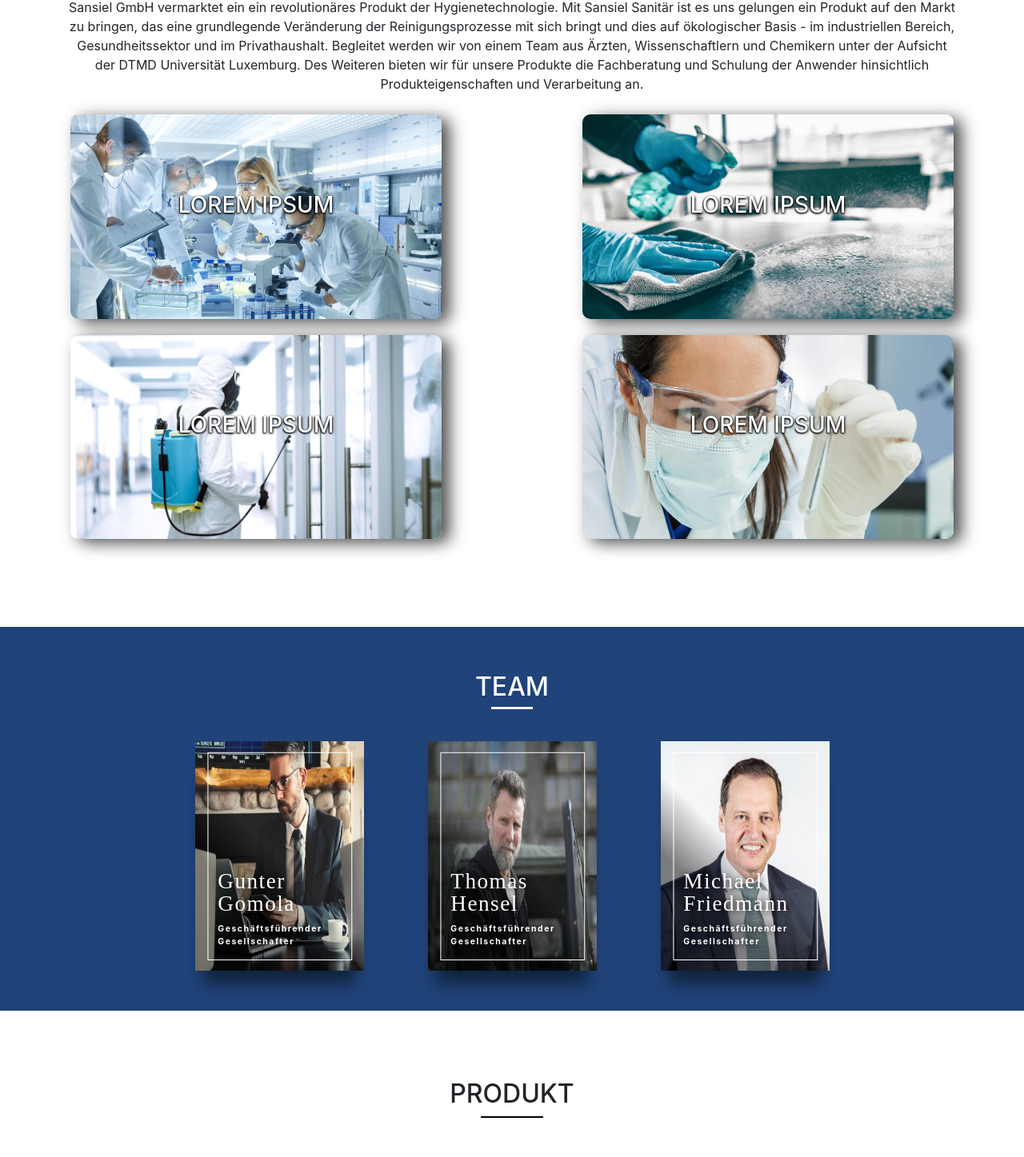
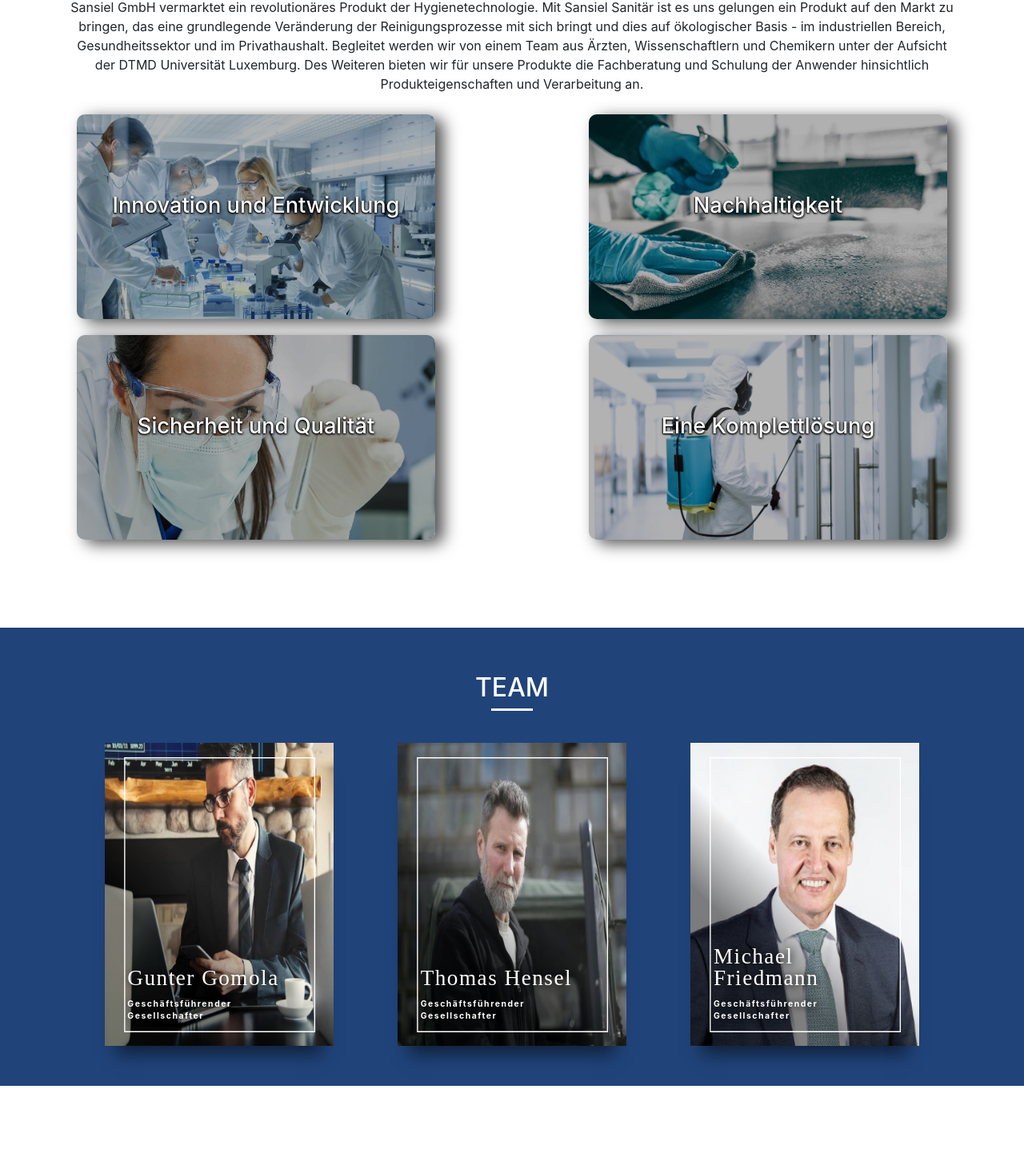
Before and after one commit to divitkarnawat/project_spray, a React (Create React App) app: page / in a window 1280 px wide. Shown: the part 972-2419 px from the top of the page at 80% size. Built offline with nearby package versions, Linux system fonts and the light colour scheme.

Commit message:
21-05 minor modifications

```diff
--- a/src/views/components/sections/AboutSection/About.js
+++ b/src/views/components/sections/AboutSection/About.js
@@ -25,7 +25,7 @@ class About extends Component {
 
 
             <p className="description description_about">
-            Sansiel GmbH vermarktet ein ein revolutionäres Produkt der Hygienetechnologie.
+            Sansiel GmbH vermarktet ein revolutionäres Produkt der Hygienetechnologie.
 Mit Sansiel Sanitär ist es uns gelungen ein Produkt auf den Markt zu bringen, das eine grundlegende Veränderung der Reinigungsprozesse mit sich bringt und dies auf ökologischer Basis - im industriellen Bereich, Gesundheitssektor und im Privathaushalt.
 Begleitet werden wir von einem Team aus Ärzten, Wissenschaftlern und Chemikern unter der Aufsicht der DTMD Universität Luxemburg.
 Des Weiteren bieten wir für unsere Produkte die Fachberatung und Schulung der Anwender hinsichtlich Produkteigenschaften und Verarbeitung an.
--- a/src/views/components/sections/ProductsSection/ProductsSection.js
+++ b/src/views/components/sections/ProductsSection/ProductsSection.js
@@ -17,7 +17,7 @@ class ProductsSection extends Component {
                 description:[
                     [
                         "Sansiel Sanitär ist eine Flüssigkeit, die nach dem Auftragen auf Oberflächen in kürzester Zeit (3 Min) zu einem harten, dünnen Film trocknet. Die antibakterielle, antivirale Wirkung (99,9%) erfolgt binnen weniger Minuten. Die Wirksamkeit bleibt bei sachgemäßer Reinigung über 12 Monate erhalten",
-                        " Die Mikroorganismen finden keine Nahrung mehr und selbst multiresistente Keime zersetzen sich sofort und permanent.",
+                        "Die Mikroorganismen finden keine Nahrung mehr und selbst multiresistente Keime zersetzen sich sofort und permanent.",
                         "Die Beschichtung stellt im ausgehärteten Zustand keine Risiken für Gesundheit und Umwelt dar."
                     ],
                     [
@@ -63,7 +63,7 @@ class ProductsSection extends Component {
     return (
     <div className="section product_section">
       <div className="container">
-                    <h2 className="title title_about">PRODUKT</h2>
+                    <h2 className="title title_about">PRODUKTE</h2>
                     <div className="divider" />
 
             <div className="projects_list">
--- a/src/views/components/sections/ProductsSection/ProductsSection.scss
+++ b/src/views/components/sections/ProductsSection/ProductsSection.scss
@@ -19,7 +19,7 @@
 
 .project
 {
-    margin: 40px auto;
+    margin: 80px auto;
     margin-top: 30px;
 
 }
@@ -32,7 +32,7 @@
   position: relative;
   min-height: 150px;
   min-width: 300px;
-  padding-top: 42%;
+  padding-top: 50%;
   top: 50%;
   width: 100%;
   transform: translateY(-50%);
--- a/src/views/components/sections/Ptest/Ptest.js
+++ b/src/views/components/sections/Ptest/Ptest.js
@@ -15,24 +15,24 @@ class Ptest extends Component{
         this.state = {
             content: [
                 {
-                    title: "LOREM IPSUM",
-                    description: "Lorem ipsum dolor sit amet, consectetur Lorem ipsum dolor sit amet, consecteturLorem ipsum dolor sit amet, consectetur Lorem ipsum dolor sit amet, consectetur, consectetur Lorem ipsum. Lorem ipsum dolor sit amet, consectetur Lorem ipsum dolor sit amet, consectetur, consectetur Lorem ipsum",
+                    title: "Innovation und Entwicklung",
+                    description: "Dank jahrelanger Forschung ist es unserem Team gelungen, nicht nur ein tragfähiges Produkt, sondern auch eine innovative Lösung zu entwickeln, die mit dem jüngsten Anstieg der Pandemien noch relevanter wird",
                     imgURL: img3
                 },
                 {
-                    title: "LOREM IPSUM",
-                    description: "Lorem ipsum dolor sit amet, consectetur Lorem ipsum dolor sit amet, consecteturLorem ipsum dolor sit amet, consectetur Lorem ipsum dolor sit amet, consectetur, consectetur Lorem ipsum. Lorem ipsum dolor sit amet, consectetur Lorem ipsum dolor sit amet, consectetur, consectetur Lorem ipsum",
-                    imgURL: img4
+                    title: "Sicherheit und Qualität",
+                    description: "Eines unserer Hauptziele ist es, Sicherheits- und Qualitätsstandards in unserer Fabrik, in der Lieferkette und bei unseren Kunden zu gewährleisten. Dies wird durch strenge Prozesse sichergestellt, die vom Management festgelegt werden.",
+                    imgURL: img1
                 },
                 {
-                    title: "LOREM IPSUM",
-                    description: "Lorem ipsum dolor sit amet, consectetur Lorem ipsum dolor sit amet, consecteturLorem ipsum dolor sit amet, consectetur Lorem ipsum dolor sit amet, consectetur, consectetur Lorem ipsum. Lorem ipsum dolor sit amet, consectetur Lorem ipsum dolor sit amet, consectetur, consectetur Lorem ipsum",
+                    title: "Nachhaltigkeit",
+                    description: "Wir sind stolz darauf, dass nicht nur die Produkte, sondern die gesamte Organisation einem sehr genau definierten Nachhaltigkeitsprogramm folgen. Dies steht im Einklang mit den europäischen Vorschriften",
                     imgURL: img2
                 },
                 {
-                    title: "LOREM IPSUM",
-                    description: "Lorem ipsum dolor sit amet, consectetur Lorem ipsum dolor sit amet, consecteturLorem ipsum dolor sit amet, consectetur Lorem ipsum dolor sit amet, consectetur, consectetur Lorem ipsum. Lorem ipsum dolor sit amet, consectetur Lorem ipsum dolor sit amet, consectetur, consectetur Lorem ipsum",
-                    imgURL: img1
+                    title: "Eine Komplettlösung",
+                    description: "Mit Sansiel halten wir nicht nur Ihre Oberflächen sauber, sondern verhindern auch das Wachstum von Bakterien und Viren oder sogar Schimmel.",
+                    imgURL: img4
                 }
             ],
             popactive: 0
@@ -50,8 +50,7 @@ render()
 
               <div className="row" style={{margin: `0 auto`}}>
                   <div className="col-12">
-                <div className="pcard" data-aos="fade-up"  data-aos-once="true"
-   >
+                <div className="pcard" data-aos="fade-up"  data-aos-once="true">
                     <div className="pimg">
                         <img src={projectCard.imgURL} />
                     </div>
@@ -59,6 +58,9 @@ render()
                         <h3 className="ptitle">
                             {projectCard.title}
                         </h3>
+                        <p className="pdesc">
+                            {projectCard.description}
+                        </p>
 
                     </div>
                     </div>
@@ -82,6 +84,10 @@ render()
                         <h3 className="ptitle">
                             {projectCard.title}
                         </h3>
+                        <p className="pdesc">
+                            {projectCard.description}
+                        </p>
+
 
                     </div>
                    </div>
--- a/src/views/components/sections/Ptest/Ptest.scss
+++ b/src/views/components/sections/Ptest/Ptest.scss
@@ -14,14 +14,17 @@
     }
     .title
     {
+
         font-weight: 700;
         margin: 20px auto;
         padding: 20px;
 
     }
-
+    div[class^="col"]
+    {
+        padding: 0;
+    }
 }
-
 
 
 
@@ -30,8 +33,8 @@
 .pcard
 {
     position: relative;
-    width: 80%;
-    padding-top: 44%;
+    width: 70%;
+    padding-top: 40%;
     min-width: 300px;
     min-height: 170px;
     max-height: 95vh;
@@ -72,11 +75,13 @@
     display: flex;
     flex-direction: column;
     align-items: center;
-    justify-content: space-evenly;
+    justify-content: center;
     z-index: 1;
     background: transparent;
     color: white;
     padding: 12px;
+    transition: .4s;
+    background-color: rgba(0,0,0,.3);
     outline: transparent solid 2px;
         outline-offset: 0px;
         transition: .4s;
@@ -86,11 +91,20 @@
 
             text-shadow: 1px 1px 3px black, -1px 1px 2px black ;
             transition: .4s;
+            font-size: 170%;
+        }
+        .pdesc
+        {
+            display: none;
+            transition: .4s;
+            padding: 10px;
+            text-align: center;
+            font-size: 80%;
         }
 
 }
 
-@media only screen and (min-width: 900px)
+@media only screen and (min-width: 1230px)
 {
     .ptitle{
         transform: translateY(-10px);
@@ -138,15 +152,24 @@
         {
 
             outline: #fff solid 2px; outline-offset: -10px;
-            background-color: rgba(0,0,0,.6);
-
+            background-color: rgba(0,0,0,.75);
+            justify-content: space-evenly;
             transition: .4s;
         }
         .ptitle
         {
-            transform: translateY(0);
+
             transition: .4s;
         }
+        .pdesc{
+            display: block;
+            opacity: 1;
+            transition: .4s ;
+        }
+        }
+        .pdesc{
+            opacity: 0;
+
         }
 
     }
--- a/src/views/components/sections/Rcard/Rcard.scss
+++ b/src/views/components/sections/Rcard/Rcard.scss
@@ -7,7 +7,7 @@
     flex-direction: column;
 	align-items: center;
 	justify-content: space-evenly;
-
+	overflow-x: hidden;
 	padding-bottom: 30px;
 	padding-top: 40px;
 	background-color: #204379;
@@ -51,8 +51,8 @@
 .tilter {
 	display: block;
 	position: relative;
-	width: 251px;
-	height: 307px;
+	width: 326.3px;
+	height: 399.1px;
 	margin: 0;
 	color: #fff;
 	flex: none;
```
Also changed, not shown: src/views/components/sections/AboutSection/About.css (line endings or trailing spaces).
